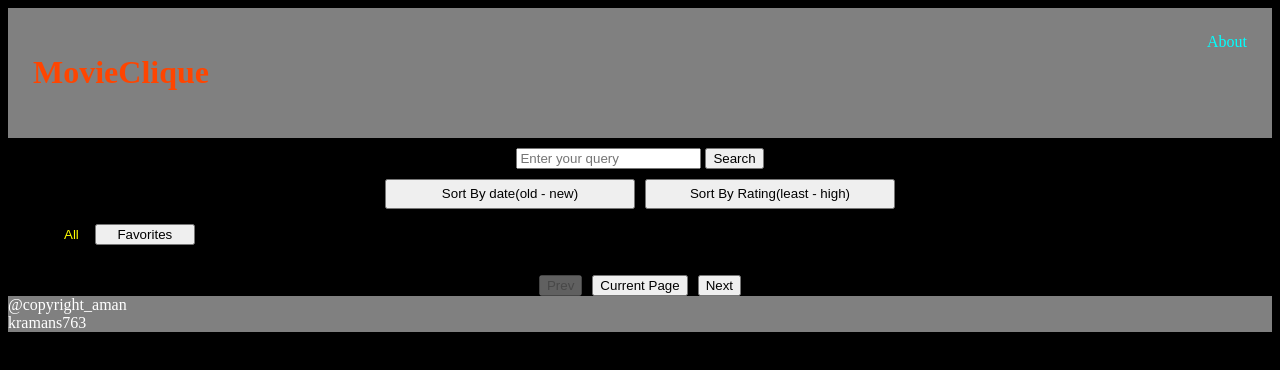
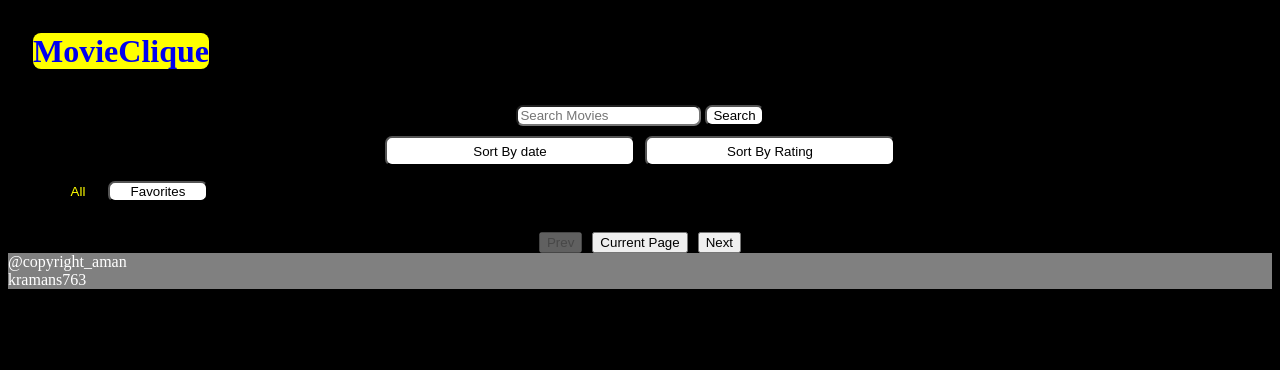
Before and after one commit to kramans763/MovieClique, a plain HTML site: page index.html in a window 1280 px wide. Drawn offline with Linux system fonts and the light colour scheme; no server answers.

Commit message:
little change

```diff
--- a/index.html
+++ b/index.html
@@ -13,21 +13,18 @@
         <a style="text-decoration: none;" href="#">
             <h1 class="projectName">MovieClique</h1>
         </a>
-        <div class="about">
-            About
-        </div>
     </header>
 
     <!--.......Search Bar...........-->
     <div class="search-bar">
-        <input type="search" id="search-input" placeholder="Enter your query">
-        <button class="button" id="search-btn">Search</button>
+        <input type="search" id="search-input" placeholder="Search Movies">
+        <button class="search-button" id="search-btn">Search</button>
     </div>
 
     <!--.......Sorting...........-->
     <div class="sorting-option">
-        <button class="sorting-button" id="sort-by-date">Sort By date(old - new)</button>
-        <button class="sorting-button" id="sort-by-rating">Sort By Rating(least - high)</button>
+        <button class="sorting-button" id="sort-by-date">Sort By date</button>
+        <button class="sorting-button" id="sort-by-rating">Sort By Rating</button>
     </div>
 
     <!--.......Main Section...........-->
--- a/style.css
+++ b/style.css
@@ -5,17 +5,25 @@ body{
 .header{
     display: flex;
     justify-content: space-between;
-    background-color: grey;
     padding: 25px;
     color: aqua;
 }
 .projectName{
-       color: orangered;
+       display: inline;
+       background-color: yellow;
+       border-radius: 8px;
+       box-shadow: black;
+
 }
 .search-bar{
     text-align: center;
     margin: 10px;
 }
+.search-button, #search-input,.sorting-button{
+    border-radius: 7px;
+    background-color: white;
+}
+
 .sorting-option{
     display: flex;
     justify-content: center;
@@ -32,11 +40,17 @@ body{
     margin: 15px;
     margin-left: 50px;
 }
+.all-tab{
+    width: 40px;
+}
 .favorites-tab{
     width: 100px;
 }
 .all-tab, .favorites-tab{
     cursor: pointer;
+    border-radius: 7px;
+    background-color: white;
+
 }
 
 .active-tab{
@@ -57,6 +71,9 @@ body{
     /*height: 400px;*/
     border: 1px solid black;
     padding: 15px;
+}
+.card:hover{
+    transform:scale(1.05);
 }
 .movie-title{
     font-size: 20px;
```
